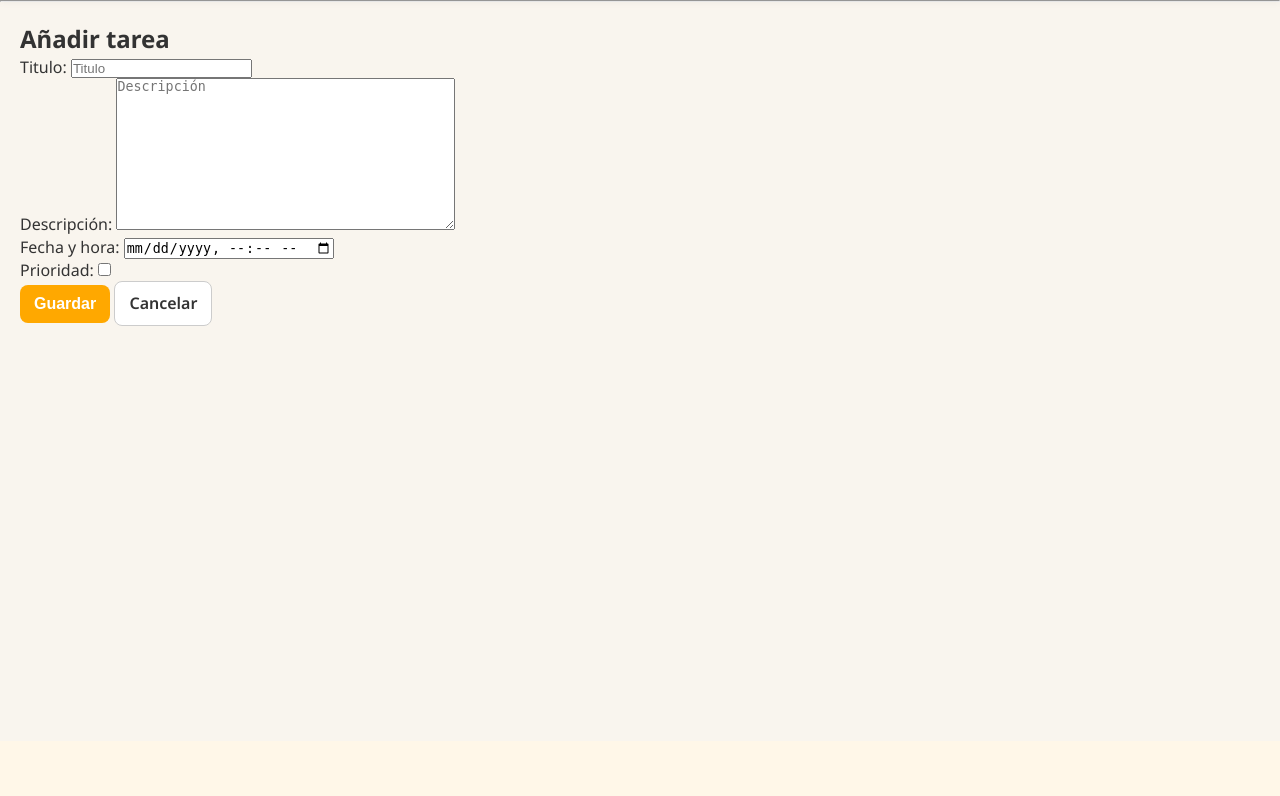
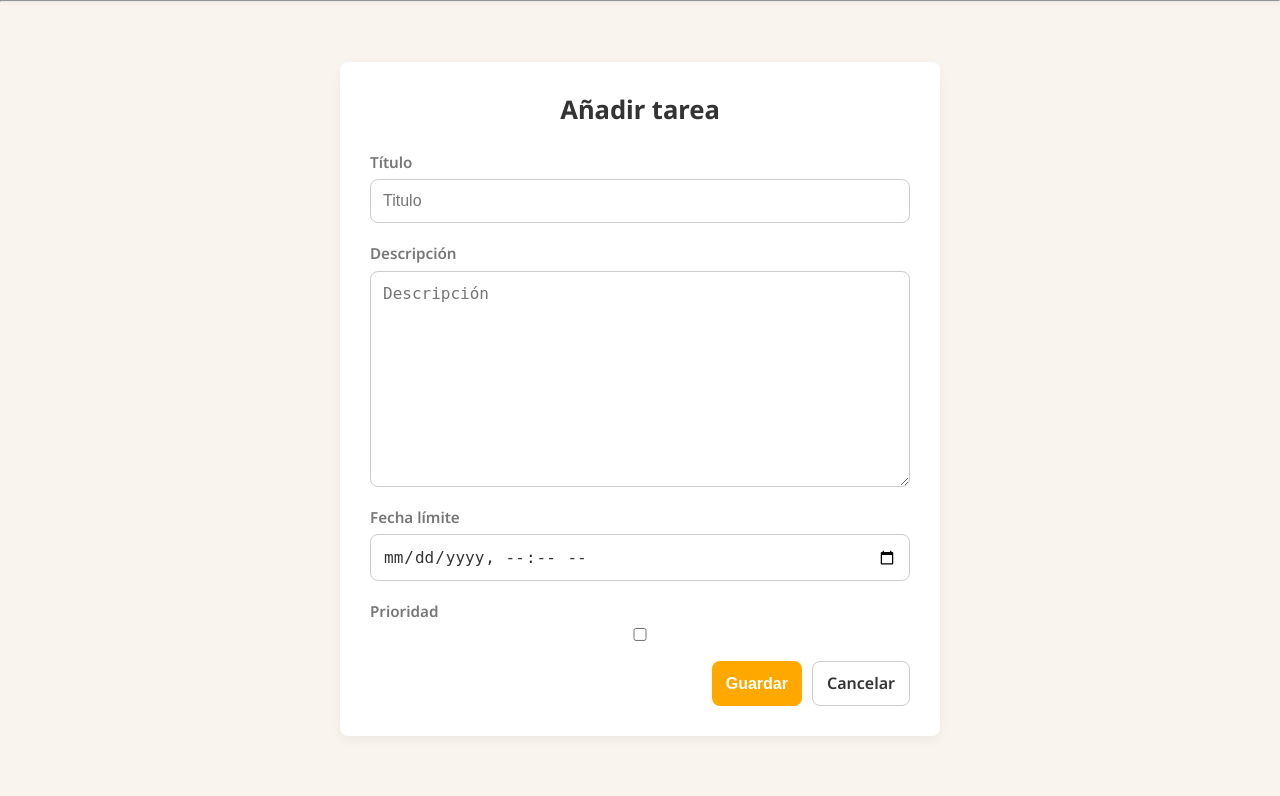
Before and after one commit to Artarexces/ToDoNow, a Django app: page /add/ in a window 1280 px wide. Shown: the part 59-855 px from the top of the page. Before the commit the page ends 385 px from the top, so only its background shows below. Run offline with Django 5.2, Linux system fonts and the light colour scheme; a user stored in the database is signed in.

Commit message:
little change

```diff
--- a/tasks/static/tasks/style.css
+++ b/tasks/static/tasks/style.css
@@ -277,4 +277,131 @@ h1 {
 .task-info p {
     font-size: 0.9rem;
     color: var(--color-texto-sec);
+    margin-bottom: 6px;
+    word-break: break-word;
 }
+
+.task-info small {
+    font-size: 0.75rem;
+    color: var(--color-texto-sec);
+}
+
+
+/* Acciones  */
+
+
+.actions {
+  display: flex;
+  align-items: center;
+  gap: 10px;
+  margin-top: 12px;
+}
+
+.actions .icon,
+.actions button.icon {
+  font-size: 1.7rem;
+  background: none;
+  border: none;
+  cursor: pointer;
+  text-decoration: none;
+  color: var(--color-texto);
+  transition: color 0.2s ease;
+}
+
+.actions .icon:hover,
+.actions button.icon:hover {
+  color: var(--color-rojo);
+}
+
+/* No tasks */
+.no-tasks {
+    font-size: 1rem;
+    color: var(--color-texto-sec);
+    text-align: center;
+    padding: 20px 0;
+}
+
+/* Boton Agregar tareas */
+
+.floating-btn {
+    display: flex;
+    position: fixed;
+    bottom: 30px;
+    right: 30px;
+    background-color: var(--color-primario);
+    width: 56px;
+    height: 56px;
+    border-radius: 50%;
+    align-items: center;
+    justify-content: center;
+    font-size: 2rem;
+    color: 2rem;
+    text-decoration: none;
+    color: var(--color-blanco);
+    box-shadow: 0 4px 14px var(--sombra);
+    transition: filter 0.2s ease;
+    z-index: 1000;
+}
+
+
+.floating-btn:hover {
+    filter: brightness(0.9);
+}
+
+/* ========== Estilo exclusivo para la vista de Añadir tarea ========== */
+
+.add-task-form-wrapper {
+  background-color: var(--color-blanco);
+  padding: 30px;
+  border-radius: var(--radio);
+  box-shadow: 0 4px 12px var(--sombra);
+  max-width: 600px;
+  margin: 40px auto;
+}
+
+.add-task-title {
+  font-size: 1.6rem;
+  color: var(--color-texto);
+  margin-bottom: 24px;
+  text-align: center;
+}
+
+.add-task-form {
+  display: flex;
+  flex-direction: column;
+  gap: 20px;
+}
+
+.add-task-form .form-group {
+  display: flex;
+  flex-direction: column;
+}
+
+.add-task-form .form-group label {
+  font-weight: 600;
+  font-size: 0.95rem;
+  color: var(--color-texto-sec);
+  margin-bottom: 6px;
+}
+
+.add-task-form .form-group input,
+.add-task-form .form-group textarea,
+.add-task-form .form-group select {
+  padding: 12px;
+  border-radius: var(--radio);
+  border: 1px solid var(--color-gris-medio);
+  font-size: 1rem;
+  background-color: var(--color-blanco);
+  color: var(--color-texto);
+}
+
+.add-task-form .form-group textarea {
+  resize: vertical;
+  min-height: 100px;
+}
+
+.form-buttons {
+  display: flex;
+  gap: 10px;
+  justify-content: flex-end;
+}
--- a/tasks/templates/tasks/add_task.html
+++ b/tasks/templates/tasks/add_task.html
@@ -1,11 +1,37 @@
 {% extends "tasks/base.html" %}
 {% load static %}
+
 {% block content %}
-    <h2>Añadir tarea</h2>
-    <form method="post">
-        {% csrf_token %}
-        {{form.as_p}}
+  <div class="add-task-form-wrapper">
+    <h2 class="add-task-title">Añadir tarea</h2>
+
+    <form method="post" class="add-task-form">
+      {% csrf_token %}
+
+      <div class="form-group">
+        <label for="{{ form.title.id_for_label }}">Título</label>
+        {{ form.title }}
+      </div>
+
+      <div class="form-group">
+        <label for="{{ form.description.id_for_label }}">Descripción</label>
+        {{ form.description }}
+      </div>
+
+      <div class="form-group">
+        <label for="{{ form.due_date.id_for_label }}">Fecha límite</label>
+        {{ form.due_date }}
+      </div>
+
+      <div class="form-group">
+        <label for="{{ form.priority.id_for_label }}">Prioridad</label>
+        {{ form.priority }}
+      </div>
+
+      <div class="form-buttons">
         <button type="submit" class="btn btn-primary">Guardar</button>
         <a href="{% url 'task_list' %}" class="btn btn-secondary">Cancelar</a>
+      </div>
     </form>
+  </div>
 {% endblock %}
```
Also changed, not shown: db.sqlite3.
